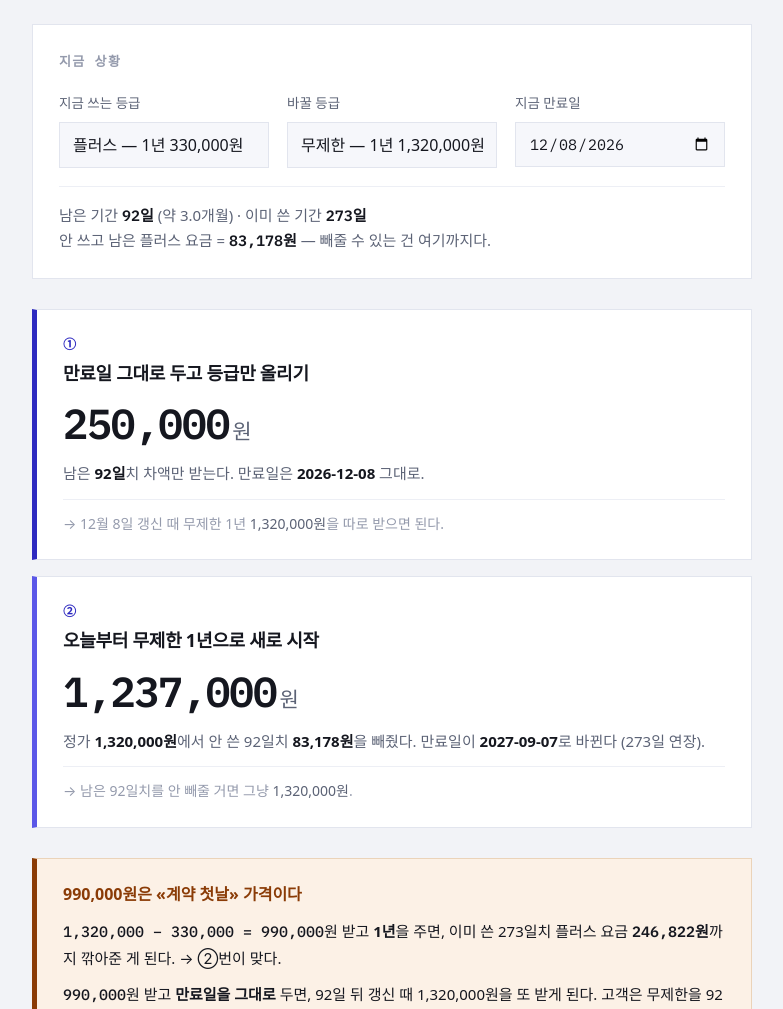
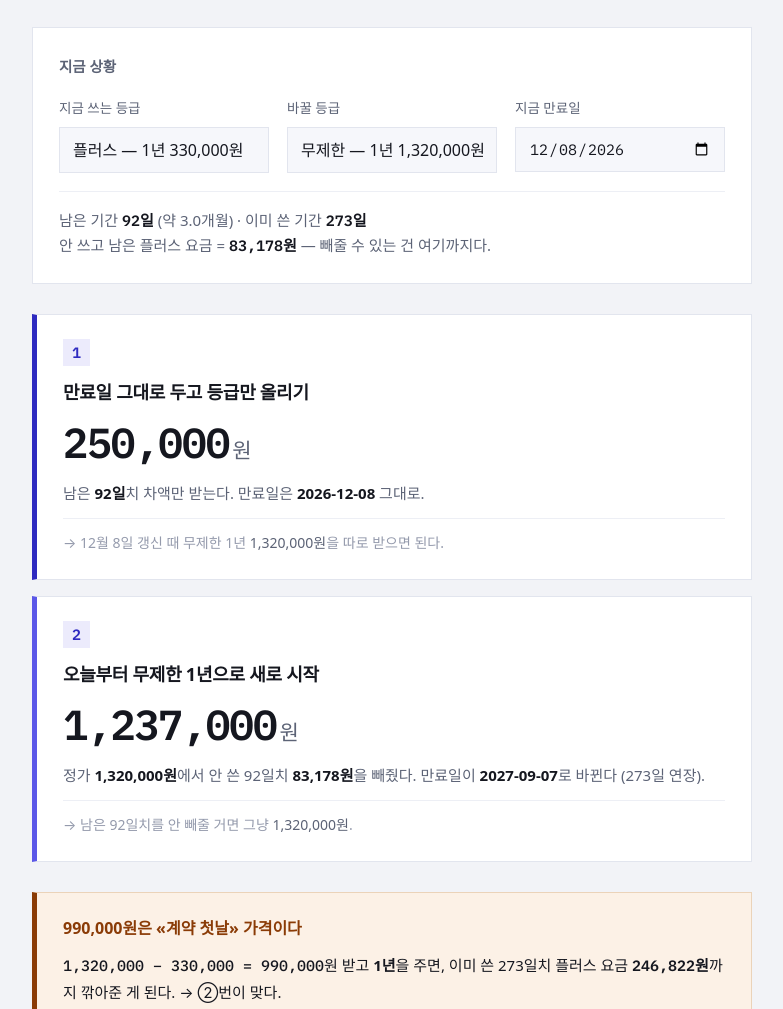
Before and after one commit to ohhsung/hosting-calc, a plain HTML site: page index.html in a window 1280 px wide. Shown: the part 515-1524 px from the top of the page, without its empty margins (248-1031 px from the left). Drawn offline with Linux system fonts and the light colour scheme; a web font is replaced by a local one.

Commit message:
가독성 수정
- 한글 섹션 제목에서 uppercase/자간 제거 (자간 때문에 글자가 벌어져 보임)
- ①② 를 27px 배지로 교체 (13px 원문자가 점처럼 보임)
- 부가세 포함 체크박스 기본 체크

Co-Authored-By: Claude Opus 5 (1M context) <noreply@anthropic.com>

```diff
--- a/index.html
+++ b/index.html
@@ -55,8 +55,7 @@ h1{font-size:27px;font-weight:700;letter-spacing:-.02em;margin:0 0 8px;text-wrap
 .lede{margin:0;color:var(--ink-2);font-size:15px;max-width:46ch}
 
 .block{background:var(--surface);border:1px solid var(--line);padding:26px 26px 24px}
-.block > h2{font-size:13px;font-weight:600;margin:0 0 18px;color:var(--ink-3);
-            letter-spacing:.1em;text-transform:uppercase;font-family:var(--mono)}
+.block > h2{font-size:14.5px;font-weight:600;margin:0 0 18px;color:var(--ink-2)}
 
 /* 가격표 */
 .plan{display:flex;align-items:center;gap:14px;padding:11px 0;border-bottom:1px solid var(--line-2);flex-wrap:wrap}
@@ -91,9 +90,10 @@ input:focus-visible,select:focus-visible,button:focus-visible,summary:focus-visi
      padding:24px 26px}
 .ans.b{border-left-color:var(--accent-2)}
 .ans.neg{border-left-color:var(--neg)}
-.ans .no{font-family:var(--mono);font-size:13px;font-weight:600;color:var(--accent);letter-spacing:.05em}
-.ans.neg .no{color:var(--neg)}
-.ans h3{font-size:18px;font-weight:600;margin:2px 0 14px;letter-spacing:-.015em;text-wrap:balance}
+.ans .no{display:inline-flex;align-items:center;justify-content:center;width:27px;height:27px;
+     background:var(--accent-soft);color:var(--accent);font-family:var(--mono);font-size:15px;font-weight:600}
+.ans.neg .no{color:var(--neg);background:var(--soft-2)}
+.ans h3{font-size:18px;font-weight:600;margin:11px 0 14px;letter-spacing:-.015em;text-wrap:balance}
 .big{font-family:var(--mono);font-size:42px;font-weight:600;letter-spacing:-.035em;margin:0;
      line-height:1.05;font-variant-numeric:tabular-nums;word-break:keep-all}
 .big span{font-size:21px;font-weight:500;color:var(--ink-2);margin-left:3px}
@@ -122,8 +122,7 @@ summary::before{content:"▸";font-family:var(--mono);color:var(--ink-3);font-si
 details[open] summary::before{content:"▾"}
 summary:hover{color:var(--ink)}
 .dbody{padding:4px 26px 26px;border-top:1px solid var(--line-2);margin-top:-1px}
-.dh{font-size:13px;font-weight:600;color:var(--ink-3);margin:22px 0 8px;
-    font-family:var(--mono);letter-spacing:.08em;text-transform:uppercase}
+.dh{font-size:14px;font-weight:600;color:var(--ink-2);margin:24px 0 9px}
 .dh:first-child{margin-top:20px}
 .wtab{width:100%;border-collapse:collapse;font-size:13.5px}
 .wtab td{padding:8px 0;border-bottom:1px solid var(--line-2);vertical-align:baseline}
@@ -179,7 +178,7 @@ button.x:hover{color:var(--neg);border-color:var(--neg);background:transparent}
     <div id="plans"></div>
     <div class="row">
       <button id="addPlan">+ 상품 추가</button>
-      <label class="chk"><input type="checkbox" id="vatChk"><span>부가세 포함 가격</span></label>
+      <label class="chk"><input type="checkbox" id="vatChk" checked><span>부가세 포함 가격</span></label>
       <button class="ghost" id="resetPlans">기본값으로</button>
       <span class="msg" id="sync"></span>
     </div>
@@ -422,7 +421,7 @@ button.x:hover{color:var(--neg);border-color:var(--neg);background:transparent}
 
     var aR = rnd(m.A);
     box.appendChild(ansCard({
-      no:"①", cls: m.down ? "neg" : "",
+      no:"1", cls: m.down ? "neg" : "",
       title: m.down ? "만료일 그대로 두고 등급 내리기 (환불)" : "만료일 그대로 두고 등급만 올리기",
       amount: aR,
       why: m.down
@@ -434,7 +433,7 @@ button.x:hover{color:var(--neg);border-color:var(--neg);background:transparent}
     if(!m.down){
       var bR = rnd(m.B);
       box.appendChild(ansCard({
-        no:"②", cls:"b",
+        no:"2", cls:"b",
         title:"오늘부터 " + nn + " 1년으로 새로 시작",
         amount: bR,
         why: "정가 <b>" + nf(m.Pn) + "원</b>에서 안 쓴 " + m.D + "일치 <b>" + won(m.C) + "</b>을 빼줬다. " +
```
